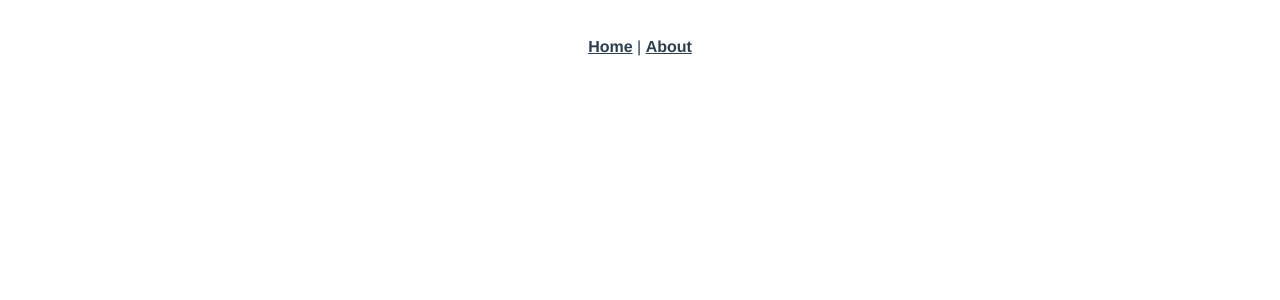
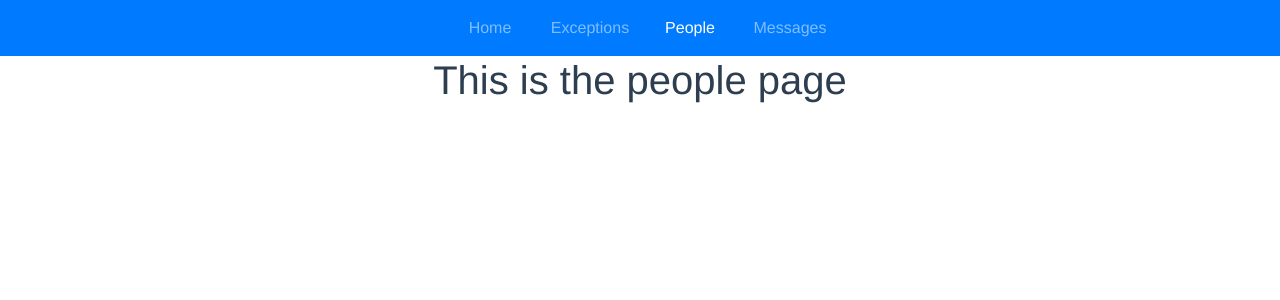
Before and after one commit to cdebadri/seer, a Vue app: page /people in a window 1280 px wide. Before the commit this address had no page. Shown: the top 300 px of the page. Built offline with nearby package versions, Linux system fonts and the light colour scheme.

Commit message:
added navbar routing for home, exceptions, people, messages Signed-off-by: Dwikmika <dwikmika.kumar@gmail.com>

```diff
--- a/package.json
+++ b/package.json
@@ -9,6 +9,7 @@
     "lint": "vue-cli-service lint"
   },
   "dependencies": {
+    "@vue/cli": "^4.5.3",
     "core-js": "^3.6.5",
     "primeflex": "^2.0.0-rc.1",
     "primeicons": "^4.0.0",
--- a/public/index.html
+++ b/public/index.html
@@ -1,17 +1,27 @@
 <!DOCTYPE html>
 <html lang="en">
+
 <head>
   <meta charset="utf-8">
   <meta http-equiv="X-UA-Compatible" content="IE=edge">
   <meta name="viewport" content="width=device-width,initial-scale=1.0">
   <link rel="icon" href="<%= BASE_URL %>favicon.ico">
   <title><%= htmlWebpackPlugin.options.title %></title>
+
+  <!-- bootstrap 4 -->
+  <link rel="stylesheet" href="https://maxcdn.bootstrapcdn.com/bootstrap/4.5.2/css/bootstrap.min.css">
+  <script src="https://ajax.googleapis.com/ajax/libs/jquery/3.5.1/jquery.min.js"></script>
+  <script src="https://cdnjs.cloudflare.com/ajax/libs/popper.js/1.16.0/umd/popper.min.js"></script>
+  <script src="https://maxcdn.bootstrapcdn.com/bootstrap/4.5.2/js/bootstrap.min.js"></script>
 </head>
+
 <body>
   <noscript>
-      <strong>We're sorry but <%= htmlWebpackPlugin.options.title %> doesn't work properly without JavaScript enabled. Please enable it to continue.</strong>
+    <strong>We're sorry but <%= htmlWebpackPlugin.options.title %> doesn't work properly without JavaScript enabled.
+      Please enable it to continue.</strong>
   </noscript>
   <div id="app"></div>
   <!-- built files will be auto injected -->
 </body>
+
 </html>
--- a/src/App.vue
+++ b/src/App.vue
@@ -1,12 +1,22 @@
 <template>
   <div id="app">
     <div id="nav">
-      <router-link to="/">Home</router-link> |
-      <router-link to="/about">About</router-link>
+      <NavBar/>
     </div>
     <router-view/>
   </div>
 </template>
+
+<script>
+import NavBar from '@/components/NavBar.vue';
+
+export default {
+  name: 'Home',
+  components: {
+    NavBar,
+  },
+};
+</script>
 
 <style>
 #app {
@@ -15,18 +25,22 @@
   -moz-osx-font-smoothing: grayscale;
   text-align: center;
   color: #2c3e50;
+  padding: 0;
+  margin:0;
 }
 
-#nav {
-  padding: 30px;
+/* #nav {
+  padding: 0px;
 }
 
 #nav a {
   font-weight: bold;
   color: #2c3e50;
+}*/
+.nav-item {
+  width: 100px;
 }
-
 #nav a.router-link-exact-active {
-  color: #42b983;
+  color: white;
 }
 </style>
--- /dev/null
+++ b/src/components/NavBar.vue
@@ -0,0 +1,18 @@
+<template>
+    <nav class="navbar navbar-expand-sm bg-primary navbar-dark justify-content-center">
+  <ul class="navbar-nav">
+    <li class="nav-item">
+      <router-link class="nav-link" to="/">Home</router-link>
+    </li>
+    <li class="nav-item">
+      <router-link class="nav-link" to="/exceptions">Exceptions</router-link>
+    </li>
+    <li class="nav-item">
+      <router-link class="nav-link" to="/people">People</router-link>
+    </li>
+    <li class="nav-item">
+      <router-link class="nav-link" to="/messages">Messages</router-link>
+    </li>
+  </ul>
+</nav>
+</template>
--- a/src/router/index.js
+++ b/src/router/index.js
@@ -8,12 +8,22 @@ const routes = [
     component: Home,
   },
   {
-    path: '/about',
-    name: 'About',
+    path: '/exceptions',
+    name: 'Exceptions',
+    component: () => import('../views/Exceptions.vue'),
+  },
+  {
+    path: '/people',
+    name: 'People',
+    component: () => import('../views/People.vue'),
+  },
+  {
+    path: '/messages',
+    name: 'Messages',
     // route level code-splitting
     // this generates a separate chunk (about.[hash].js) for this route
     // which is lazy-loaded when the route is visited.
-    component: () => import(/* webpackChunkName: "about" */ '../views/About.vue'),
+    component: () => import(/* webpackChunkName: "about" */ '../views/Messages.vue'),
   },
 ];
 
--- a/src/views/About.vue
+++ b/src/views/Exceptions.vue
@@ -1,5 +1,5 @@
 <template>
   <div class="about">
-    <h1>This is an about page</h1>
+    <h1>This is the exceptions page</h1>
   </div>
 </template>
--- /dev/null
+++ b/src/views/Messages.vue
@@ -0,0 +1,5 @@
+<template>
+  <div class="about">
+    <h1>This is the messages page</h1>
+  </div>
+</template>
--- /dev/null
+++ b/src/views/People.vue
@@ -0,0 +1,5 @@
+<template>
+  <div class="about">
+    <h1>This is the people page</h1>
+  </div>
+</template>
```
Also changed, not shown: 1 other file (tests, documents, lock files or other folders). Lines whose indentation alone changed are shown as unchanged.
